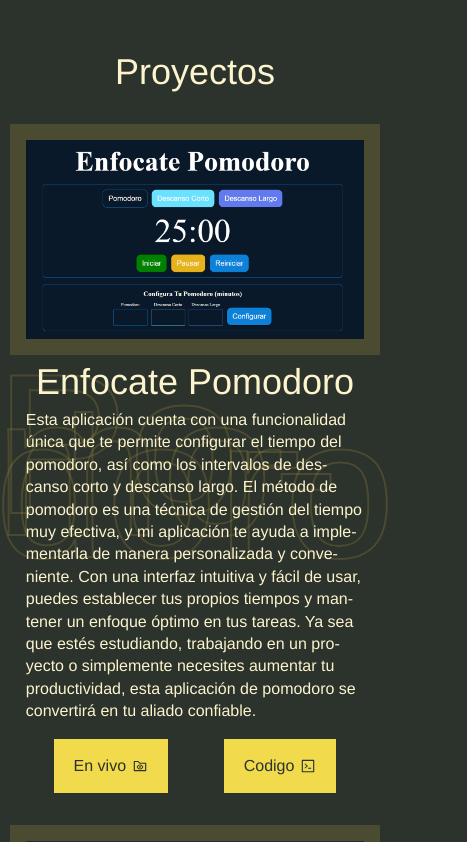
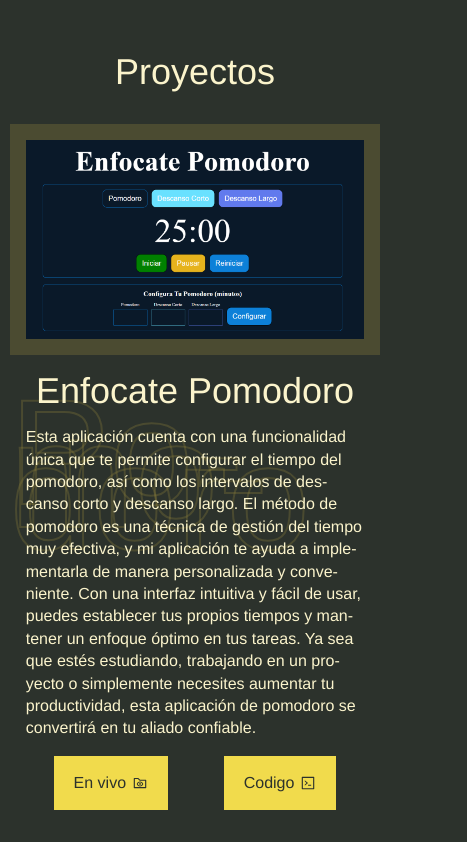
Before and after one commit to JeassonSuarez/Portafolio, a React (Vite) app: page / in a window 390 px wide. Shown: the part 3620-4462 px from the top of the page, 467 px wide, since content can reach past the window. Built offline with nearby package versions, Linux system fonts and the light colour scheme.

Commit message:
Soliciionando error letra fondo en proyectos

```diff
--- a/src/styles/footer.css
+++ b/src/styles/footer.css
@@ -16,3 +16,14 @@
     width: 125px;
     object-fit: scale-down;
 }
+
+@media (max-width: 991px) {
+    .footer{
+        flex-direction: column;
+        align-items: center;
+        gap: 20px;
+    }
+}
+@media (min-width: 992px) {
+
+}
--- a/src/styles/navbar.css
+++ b/src/styles/navbar.css
@@ -1,29 +1,38 @@
-.nav-menu{
+.nav-menu {
   display: flex;
 }
 
-.menu-ul{
+.menu-ul {
   display: flex;
   gap: 20px;
 }
 
-.menu-ul-footer{
+.menu-ul-footer {
   flex-direction: column;
   align-items: stretch;
 }
 
-.menu-ul>a{
+.menu-ul > a {
   display: flex;
   justify-content: center;
 }
 
-.menu-ul-footer>a{
-    justify-content: flex-start;
-}
 
-.ul-li-item-menu{
+
+.ul-li-item-menu {
   display: flex;
   align-items: center;
   cursor: pointer;
   gap: 6px;
 }
+
+@media (max-width: 991px) {
+    .menu-ul-footer > a {
+        justify-content: center;
+      }
+}
+@media (min-width: 992px) {
+    .menu-ul-footer > a {
+        justify-content: flex-start;
+      }
+}
--- a/src/styles/proyectos.css
+++ b/src/styles/proyectos.css
@@ -55,6 +55,7 @@
   display: flex;
   justify-content: center;
   align-items: center;
+  line-height: 1.1;
 }
 
 .proyecto-contenedor-info {
@@ -85,6 +86,10 @@
   .proyecto-contenedor-info {
     padding: 16px;
   }
+
+  .proyecto-titulo-fondo{
+    font-size: 150px;
+  }
 }
 
 @media (min-width: 992px) {
```
Lines whose indentation alone changed are shown as unchanged.
